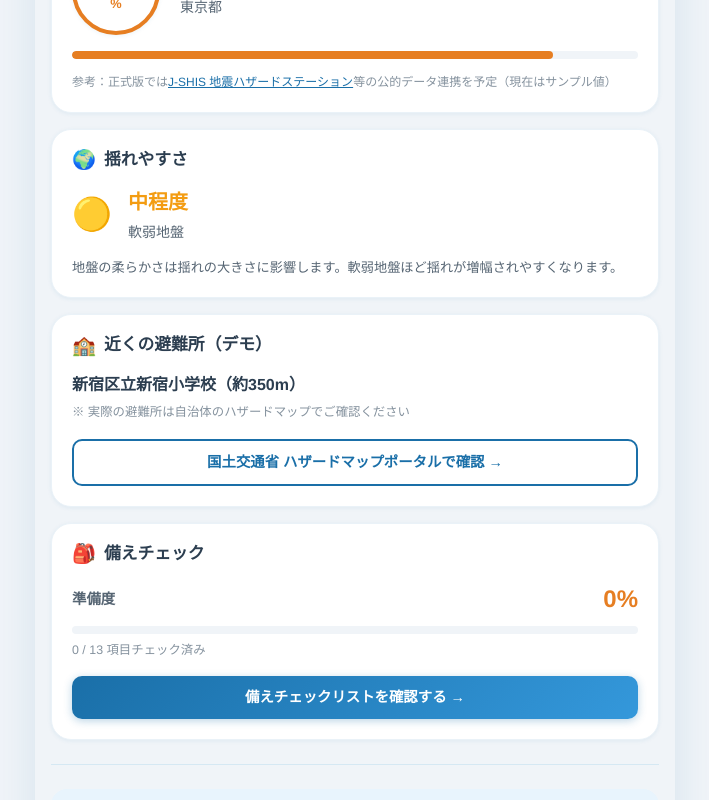
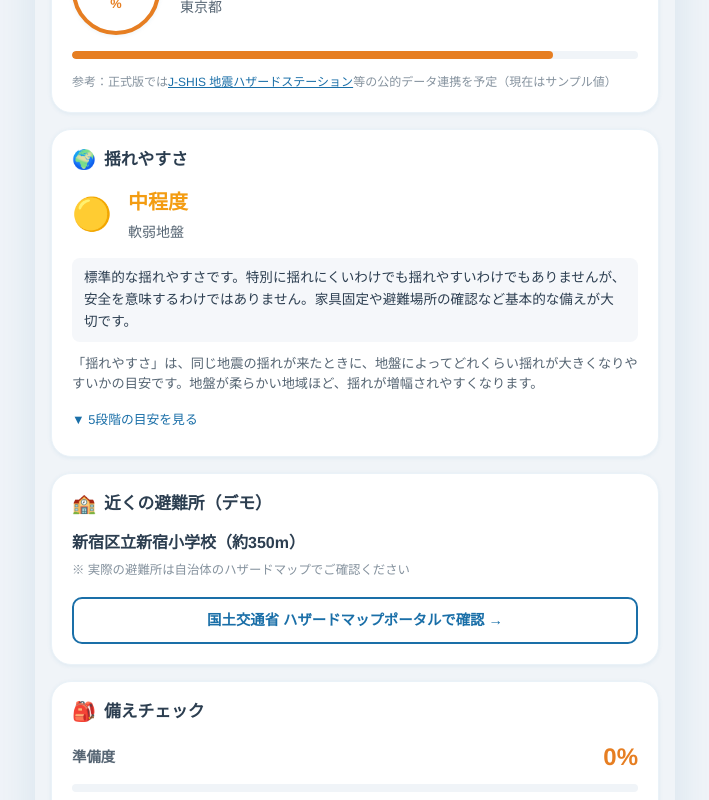
Before and after one commit to napohiro/jishin-sonae-navi, a React (Vite) app: page / in a window 1280 px wide. Shown: the part 680-1480 px from the top of the page, without its empty margins (285-994 px from the left). Built offline with nearby package versions, Linux system fonts and the light colour scheme.

Commit message:
揺れやすさの説明を追加

```diff
--- a/src/index.css
+++ b/src/index.css
@@ -579,10 +579,63 @@ button {
   margin-top: 0.2rem;
 }
 
+.ground-level-desc {
+  font-size: 0.85rem;
+  color: var(--color-text);
+  line-height: 1.6;
+  margin-bottom: 0.75rem;
+  background: var(--color-bg-alt, #f5f7fa);
+  border-radius: 8px;
+  padding: 0.6rem 0.75rem;
+}
+
 .ground-desc {
   font-size: 0.825rem;
   color: var(--color-text-light);
   line-height: 1.5;
+  margin-bottom: 0.75rem;
+}
+
+.ground-scale-toggle {
+  display: inline-flex;
+  align-items: center;
+  gap: 0.3rem;
+  font-size: 0.8rem;
+  color: var(--color-primary);
+  background: none;
+  border: none;
+  padding: 0;
+  cursor: pointer;
+  margin-bottom: 0.5rem;
+}
+
+.ground-scale {
+  display: flex;
+  flex-direction: column;
+  gap: 0.35rem;
+  margin-top: 0.5rem;
+}
+
+.ground-scale-item {
+  display: grid;
+  grid-template-columns: 1.4rem 7rem 1fr;
+  align-items: baseline;
+  gap: 0.4rem;
+  font-size: 0.8rem;
+}
+
+.ground-scale-icon {
+  font-size: 0.85rem;
+  line-height: 1;
+}
+
+.ground-scale-label {
+  font-weight: 600;
+  color: var(--color-text);
+}
+
+.ground-scale-desc {
+  color: var(--color-text-light);
 }
 
 /* ===== SHELTER CARD ===== */
--- a/src/pages/Home.jsx
+++ b/src/pages/Home.jsx
@@ -69,6 +69,7 @@ export default function Home() {
     const lng = parseFloat(localStorage.getItem("regionLng"));
     return (!isNaN(lat) && !isNaN(lng)) ? { lat, lng } : null;
   });
+  const [showGroundScale, setShowGroundScale] = useState(false);
   // "initial" | "geo" | "text"
   const [inputMode, setInputMode] = useState(() => {
     const label = localStorage.getItem("regionLabel");
@@ -147,9 +148,18 @@ export default function Home() {
   };
 
   const getGroundLabel = (index) => {
-    if (index === 1) return { label: "比較的硬い", color: "#27ae60", icon: "🟢" };
-    if (index === 2) return { label: "中程度", color: "#f39c12", icon: "🟡" };
-    return { label: "軟弱地盤", color: "#e67e22", icon: "🟠" };
+    if (index === 1) return {
+      label: "比較的揺れにくい", color: "#27ae60", icon: "🟢",
+      desc: "地盤による揺れの増幅が比較的小さい地域です。引き続き、家具固定や避難場所の確認などの基本的な備えをお勧めします。",
+    };
+    if (index === 2) return {
+      label: "中程度", color: "#f39c12", icon: "🟡",
+      desc: "標準的な揺れやすさです。特別に揺れにくいわけでも揺れやすいわけでもありませんが、安全を意味するわけではありません。家具固定や避難場所の確認など基本的な備えが大切です。",
+    };
+    return {
+      label: "揺れやすい", color: "#e67e22", icon: "🟠",
+      desc: "地盤による揺れの増幅が大きくなりやすい地域です。家具の固定や建物の耐震性の確認など、備えをしっかり確認しておきましょう。",
+    };
   };
 
   const ground = getGroundLabel(region.groundIndex);
@@ -399,9 +409,34 @@ export default function Home() {
             <div className="ground-type">{region.groundType}</div>
           </div>
         </div>
+        <p className="ground-level-desc">{ground.desc}</p>
         <p className="ground-desc">
-          地盤の柔らかさは揺れの大きさに影響します。軟弱地盤ほど揺れが増幅されやすくなります。
+          「揺れやすさ」は、同じ地震の揺れが来たときに、地盤によってどれくらい揺れが大きくなりやすいかの目安です。地盤が柔らかい地域ほど、揺れが増幅されやすくなります。
         </p>
+        <button
+          className="ground-scale-toggle"
+          onClick={() => setShowGroundScale((v) => !v)}
+          aria-expanded={showGroundScale}
+        >
+          {showGroundScale ? "▲ 目安を閉じる" : "▼ 5段階の目安を見る"}
+        </button>
+        {showGroundScale && (
+          <div className="ground-scale">
+            {[
+              { icon: "🟢", label: "揺れにくい",     desc: "地盤による揺れの増幅が比較的小さい" },
+              { icon: "🟡", label: "やや揺れにくい", desc: "平均より少し揺れにくい" },
+              { icon: "🟡", label: "中程度",          desc: "標準的な揺れやすさ" },
+              { icon: "🟠", label: "やや揺れやすい", desc: "揺れがやや大きくなりやすい" },
+              { icon: "🔴", label: "揺れやすい",      desc: "地盤による揺れの増幅が大きくなりやすい" },
+            ].map(({ icon, label, desc }) => (
+              <div key={label} className="ground-scale-item">
+                <span className="ground-scale-icon">{icon}</span>
+                <span className="ground-scale-label">{label}</span>
+                <span className="ground-scale-desc">{desc}</span>
+              </div>
+            ))}
+          </div>
+        )}
       </section>
 
       {/* 近くの避難所 */}
```
